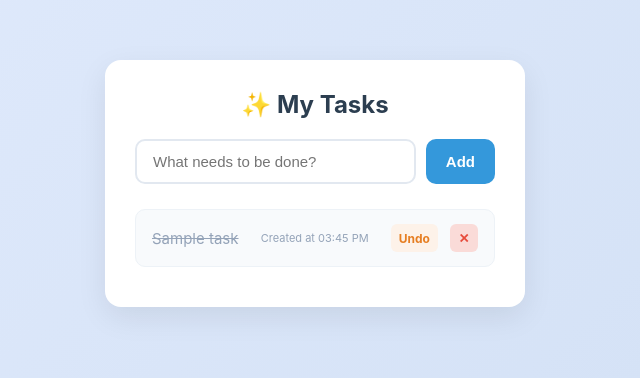
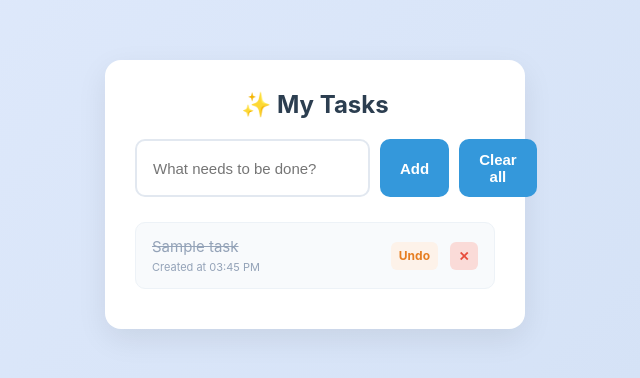
Before and after one commit to bikhizlit/To-do-List, a Django app: page / in a window 1280 px wide. Shown: the top 378 px of the page, without its empty margins (325-965 px from the left). Run offline with Django 5.2, Linux system fonts and the light colour scheme; tables that the repository leaves empty hold one stand-in row (values such as "Sample post").

Commit message:
Complete CRUD functionality, layout redesign, timezone sync,edit  and clear-all feature

```diff
--- a/todolist/todoapp/templates/todoapp/todo.html
+++ b/todolist/todoapp/templates/todoapp/todo.html
@@ -152,36 +152,83 @@
             {% csrf_token %}
             <input type="text" name="title" placeholder="What needs to be done?" required>
             <button type="submit">Add</button>
+            {% if tasks %}
+            <div>
+                <button type="delete">
+                    <a href="{% url 'clear_all_tasks' %}"
+                   onclick="return confirm('Are you sure you want to delete all tasks? 🧹');">
+
+                    </a>Clear all
+                </button>
+
+            </div>
+        {% endif %}
         </form>
 
 <ul>
     {% for task in tasks %}
         <li>
+            <!-- Normal Mode Container -->
+            <div id="display-{{ task.id }}" style="display: flex; justify-content: space-between; align-items: center; width: 100%;">
+
+                <!-- Task Info Block (Title + Time) -->
+                <div style="display: flex; flex-direction: column; gap: 4px;">
                     {% if task.completed %}
                         <span class="task-text completed-text">{{ task.title }}</span>
                     {% else %}
                         <span class="task-text">{{ task.title }}</span>
                     {% endif %}
+
+                    <!-- 💡 This line displays the creation time -->
                     <span class="task-time" style="font-size: 11px; color: #94a3b8;">
                         Created at {{ task.created_at|date:"h:i A" }}
                     </span>
+                </div>
 
                 <div class="actions">
-                        <!-- Complete / Undo Link -->
+                    <!-- Complete / Undo -->
                     {% if task.completed %}
                         <a href="{% url 'complete_task' task.id %}" class="action-btn undo-btn">Undo</a>
                     {% else %}
+                        <!-- Inline Edit Trigger Button -->
+                        <button onclick="toggleEdit('{{ task.id }}')" class="action-btn undo-btn" style="background: #eaf2f8; color: #2980b9; border: none; font-size: 13px; height: 28px; width: auto; padding: 0 8px;">Edit</button>
                         <a href="{% url 'complete_task' task.id %}" class="action-btn complete-btn">✓</a>
                     {% endif %}
 
                     <!-- Delete Link -->
                     <a href="{% url 'delete_task' task.id %}" class="action-btn del-btn">✕</a>
                 </div>
+            </div>
+
+            <!-- Hidden Edit Mode Form -->
+            <form id="edit-form-{{ task.id }}" method="POST" action="{% url 'edit_task' task.id %}" style="display: none; width: 100%; gap: 10px;">
+                {% csrf_token %}
+                <input type="text" name="title" value="{{ task.title }}" style="flex: 1; padding: 6px 10px; border: 2px solid #3498db; border-radius: 6px; font-size: 14px;" required>
+                <button type="submit" style="padding: 6px 12px; background: #2ecc71; border-radius: 6px; font-size: 13px;">Save</button>
+                <button type="button" onclick="toggleEdit('{{ task.id }}')" style="padding: 6px 12px; background: #94a3b8; border-radius: 6px; font-size: 13px;">Cancel</button>
+            </form>
         </li>
     {% empty %}
         <div class="empty-state">No tasks yet! Enjoy your day. 🎉</div>
     {% endfor %}
 </ul>
+<!-- Tiny JavaScript snippet at the bottom to toggle the views -->
+<script>
+function toggleEdit(taskId) {
+    var displayDiv = document.getElementById('display-' + taskId);
+    var editForm = document.getElementById('edit-form-' + taskId);
+
+    if (displayDiv.style.display === 'none') {
+        displayDiv.style.display = 'flex';
+        editForm.style.display = 'none';
+    } else {
+        displayDiv.style.display = 'none';
+        editForm.style.display = 'flex';
+    }
+}
+</script>
+
+
 
     </div>
 
--- a/todolist/todoapp/urls.py
+++ b/todolist/todoapp/urls.py
@@ -5,6 +5,8 @@ urlpatterns = [
     path('', views.task_list, name='task_list'),
     path('delete/<int:task_id>/', views.delete_task, name='delete_task'),
     path('complete/<int:task_id>/', views.complete_task, name='complete_task'),
+    path('edit/<int:task_id>/', views.edit_task, name="edit_task"),
+    path('clear_all/', views.clear_all_tasks, name='clear_all_tasks'),
 
 
 ]
--- a/todolist/todoapp/views.py
+++ b/todolist/todoapp/views.py
@@ -3,17 +3,17 @@ from .models import Task
 
 def task_list(request):
     if request.method == "POST":
-        # Get the title from the form input (name="title")
+        #Get the title from the form input (name="title")
         task_title = request.POST.get("title")
 
         if task_title:
-            # Force create and immediately save to the database
+            #Force create and immediately save to the database
             new_task = Task(title=task_title)
             new_task.save()
 
         return redirect('task_list')
 
-    # Fetch all tasks to display on the page
+    #Fetch all tasks to display on the page
     tasks = Task.objects.all().order_by('-created_at')
     return render(request, 'todoapp/todo.html', {'tasks': tasks})
 
@@ -27,3 +27,21 @@ def delete_task(request, task_id):
     task = Task.objects.get(id=task_id)
     task.delete()
     return redirect('task_list')
+
+
+def edit_task(request, task_id):
+    task = Task.objects.get(id=task_id)
+    if request.method == "POST":
+        new_title = request.POST.get("title")
+        if new_title:
+            task.title = new_title
+            task.save()
+        return redirect('task_list')
+    return redirect('task_title')
+
+
+
+
+def clear_all_tasks(request):
+    Task.objects.all().delete()
+    return redirect('task_list')
```
Lines whose indentation alone changed are shown as unchanged.
